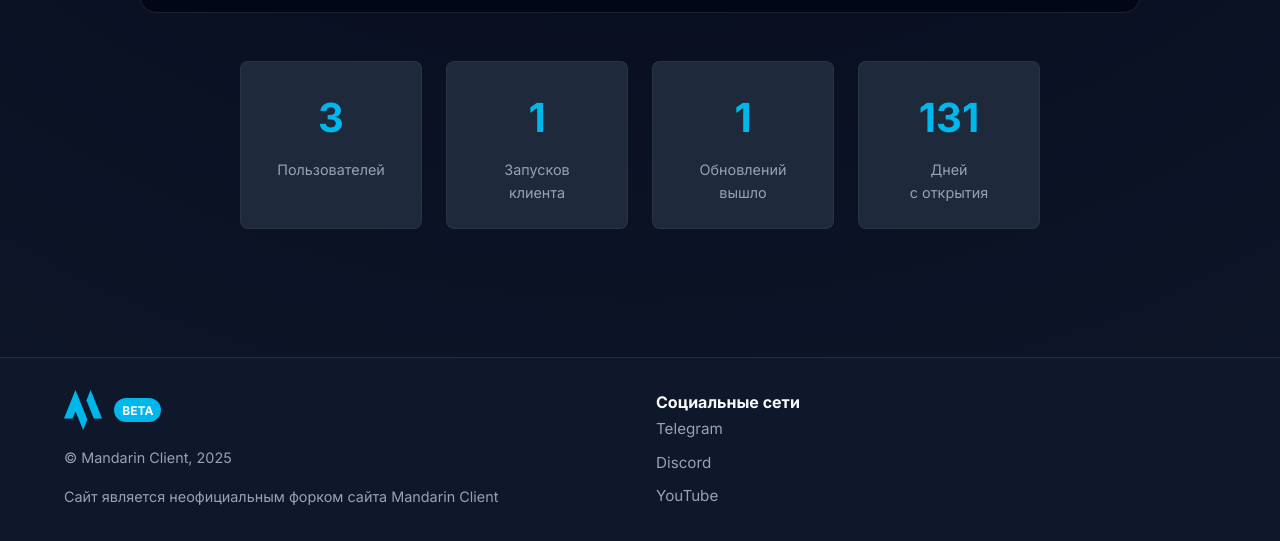
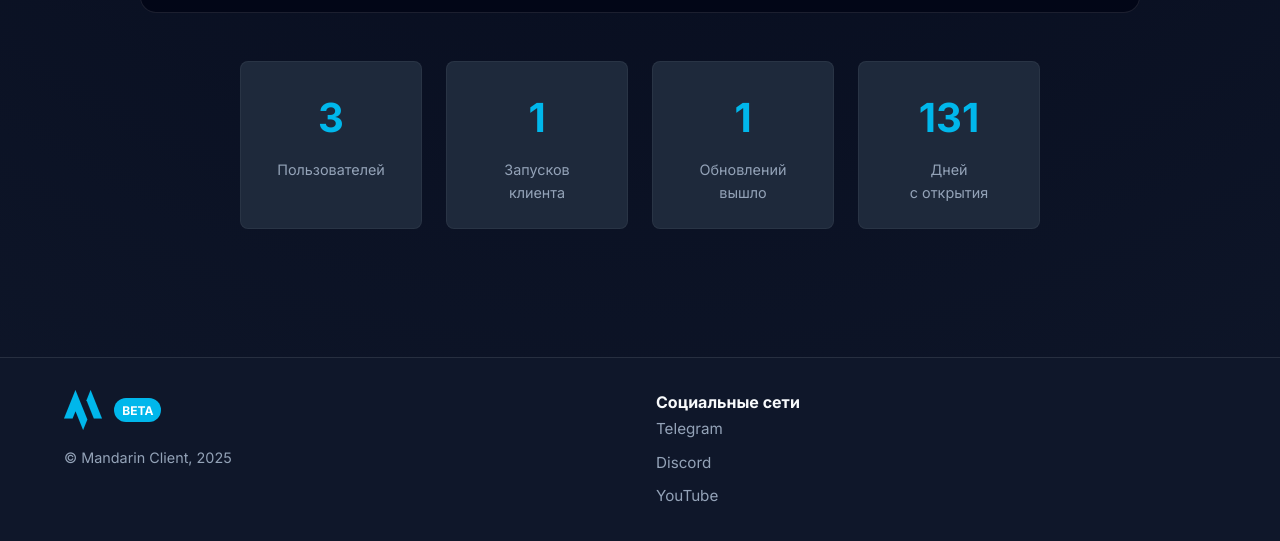
Before and after one commit to FoxiMusOFF/testMC, a plain HTML site: page index.html in a window 1280 px wide. Shown: the part 2217-2758 px from the top of the page. Drawn offline with Linux system fonts and the light colour scheme.

Commit message:
Update index.html

```diff
--- a/index.html
+++ b/index.html
@@ -527,7 +527,6 @@
         <span class="version">BETA</span>
       </a>
       <p class="footer-copyright">© Mandarin Client, 2025</p>
-      <p class="footer-copyright">Сайт является неофициальным форком сайта Mandarin Client</p>
     </div>
 
     <div class="footer-column footer-column--socials">
```
